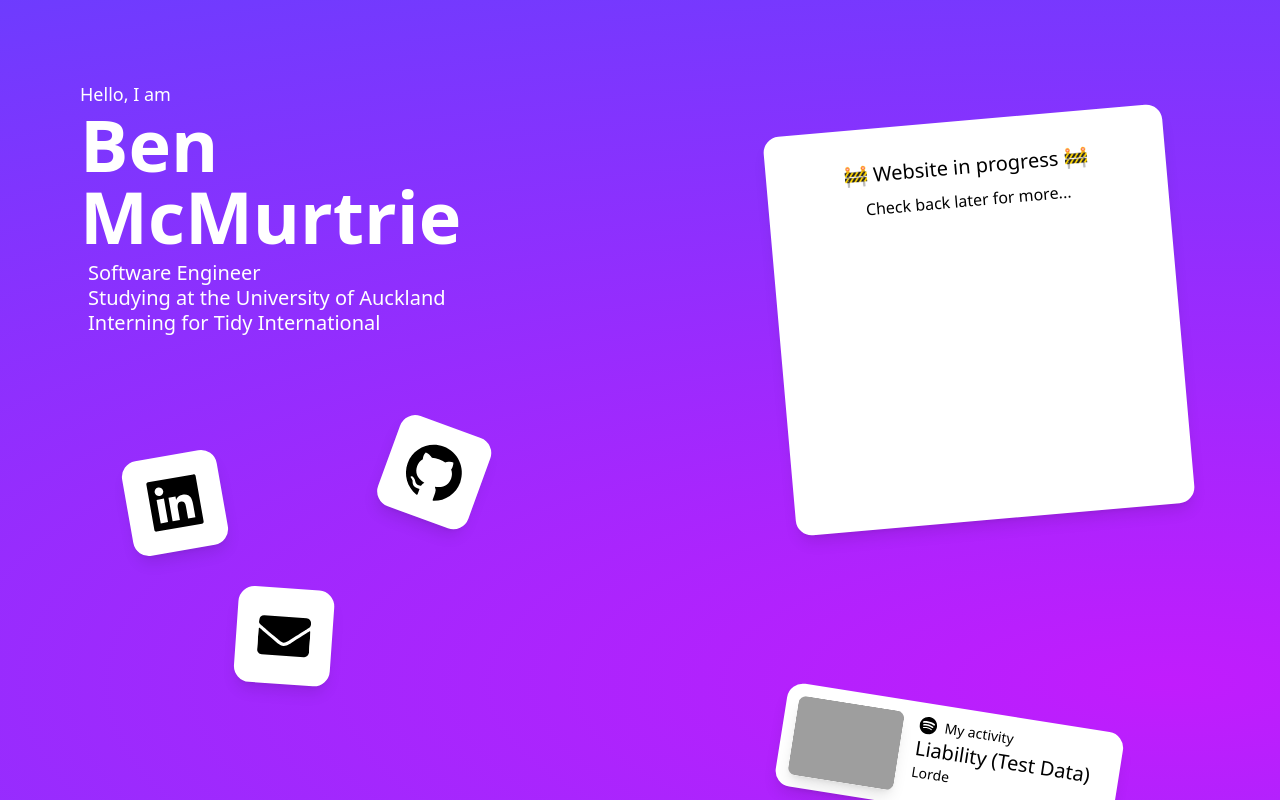
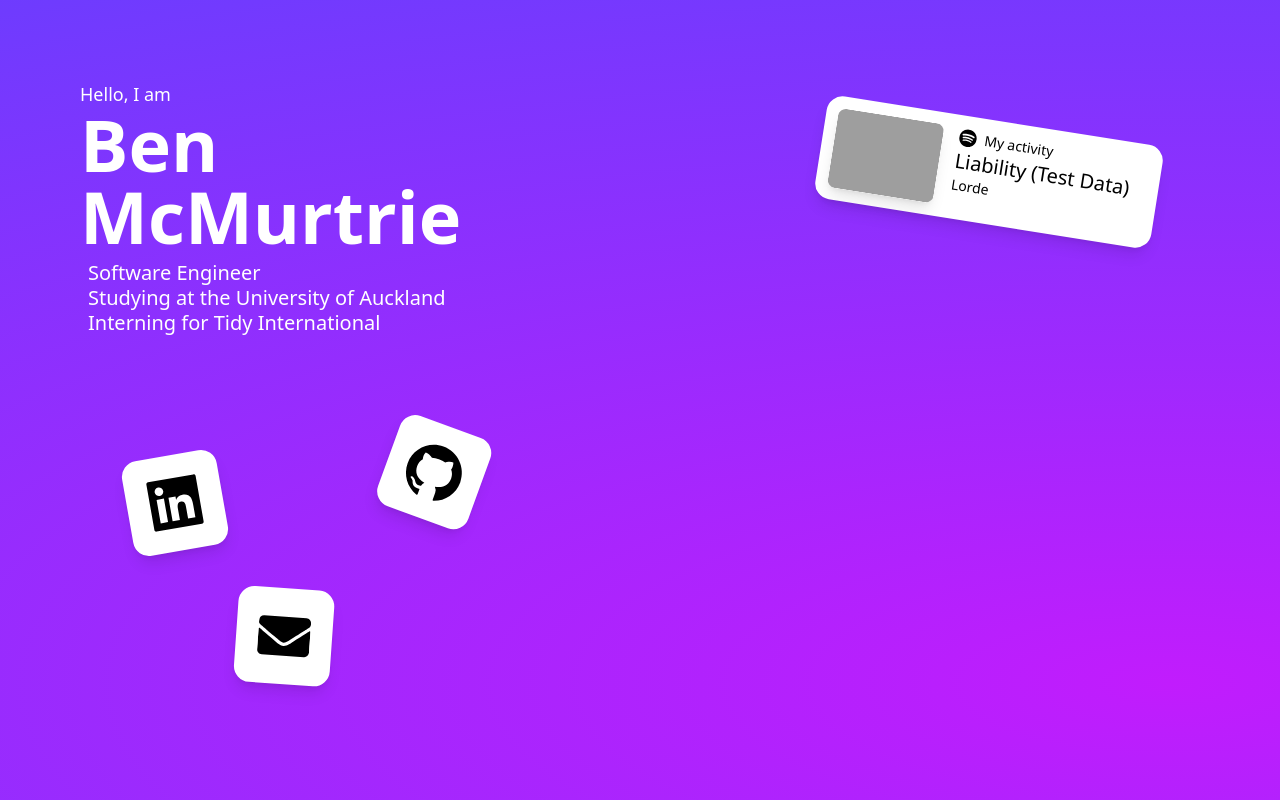
Before and after one commit to ben-732/ben-732.github.io, a React (Create React App) app: page / in a window 1280 px wide. Built offline with nearby package versions, Linux system fonts and the light colour scheme; grey boxes are pictures that could not be loaded.

Commit message:
remove wip cardd

```diff
--- a/src/App.tsx
+++ b/src/App.tsx
@@ -60,16 +60,7 @@ function App() {
       <div className="flex flex-grow">
         <div className="flex-grow-[2]" />
         <div className=" mt-10">
-          <Card className=" block w-[400px] h-[400px] p-8" rotate={-5}>
-            <div className="flex flex-col items-center w-full gap-2">
-              <span className="font-medium text-xl">
-                🚧 Website in progress 🚧
-              </span>
-              <span>Check back later for more...</span>
-            </div>
-          </Card>
-
-          <SpotifySong className="mt-48" rotate={9}></SpotifySong>
+          <SpotifySong rotate={9}></SpotifySong>
         </div>
         <div className="flex-grow-[1]" />
       </div>
```
